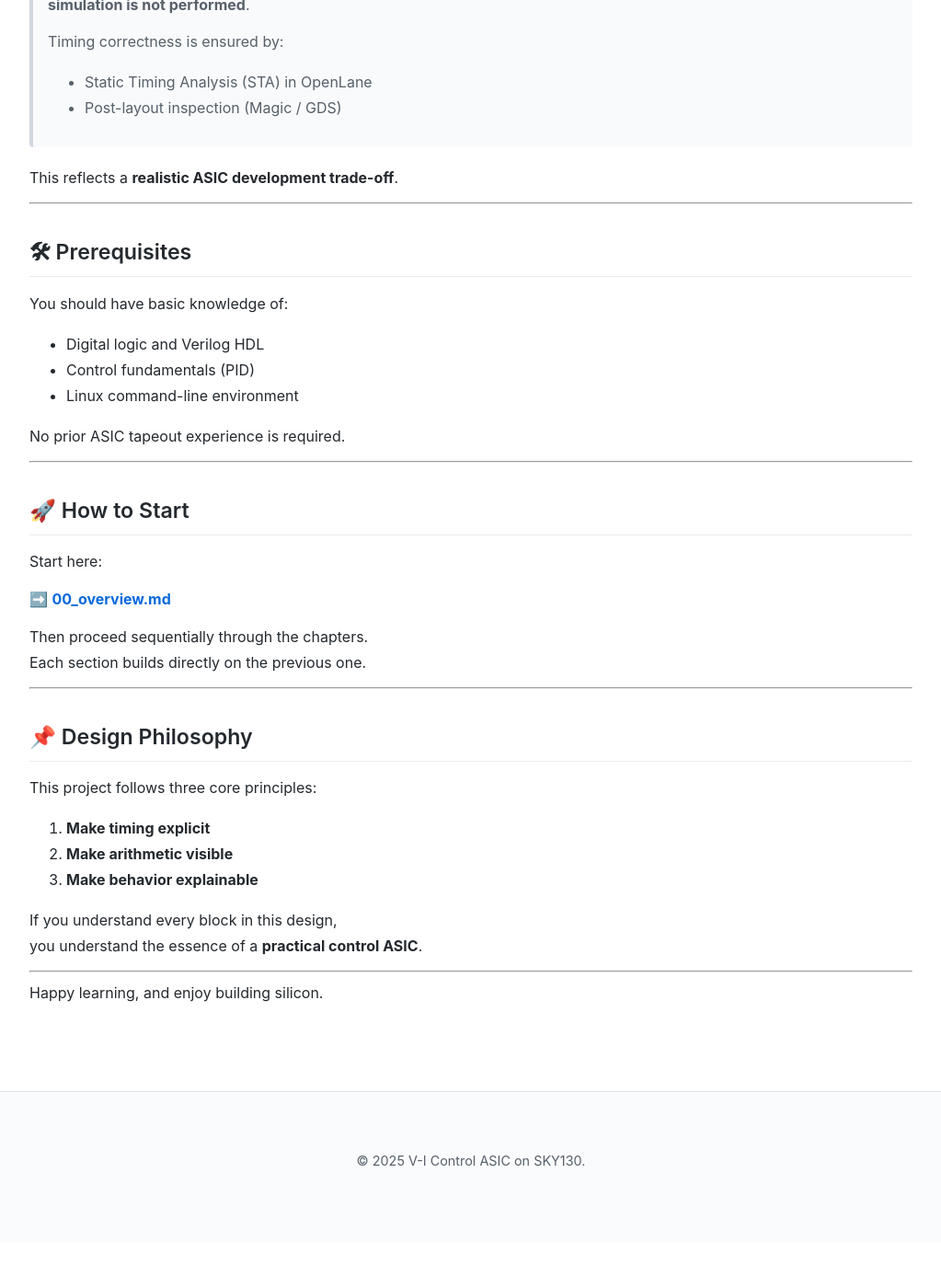
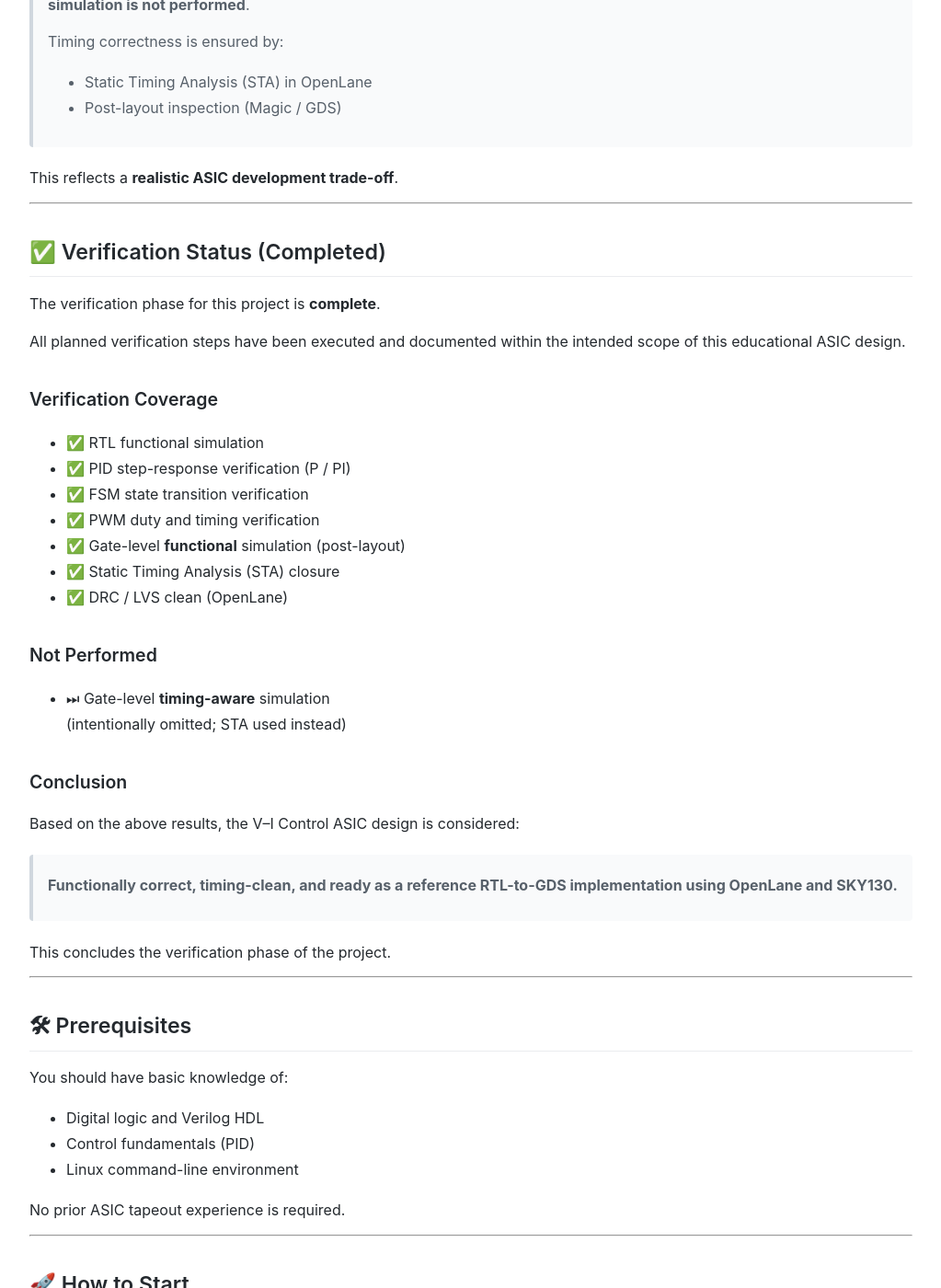
Before and after one commit to Samizo-AITL/vi-control-asic-sky130, a Jekyll site: the page built from docs/index.md, in a window 1280 px wide and 1400 px high, scrolled down 3791 px. Shown: the whole window at 92% size, without its empty margins (128-1151 px from the left). Built offline with Jekyll 4.4.1, drawn with Linux system fonts in a browser that asks for light colours; before the commit the page ends 5142 px from its top, so only the background shows below that.

Commit message:
Update index.md

```diff
--- a/docs/index.md
+++ b/docs/index.md
@@ -144,6 +144,39 @@ This reflects a **realistic ASIC development trade-off**.
 
 ---
 
+## ✅ Verification Status (Completed)
+
+The verification phase for this project is **complete**.
+
+All planned verification steps have been executed and documented
+within the intended scope of this educational ASIC design.
+
+### Verification Coverage
+
+- ✅ RTL functional simulation
+- ✅ PID step-response verification (P / PI)
+- ✅ FSM state transition verification
+- ✅ PWM duty and timing verification
+- ✅ Gate-level **functional** simulation (post-layout)
+- ✅ Static Timing Analysis (STA) closure
+- ✅ DRC / LVS clean (OpenLane)
+
+### Not Performed
+
+- ⏭ Gate-level **timing-aware** simulation
+  (intentionally omitted; STA used instead)
+
+### Conclusion
+
+Based on the above results, the V–I Control ASIC design is considered:
+
+> **Functionally correct, timing-clean, and ready as a reference RTL-to-GDS implementation
+> using OpenLane and SKY130.**
+
+This concludes the verification phase of the project.
+
+---
+
 ## 🛠 Prerequisites
 
 You should have basic knowledge of:
```
